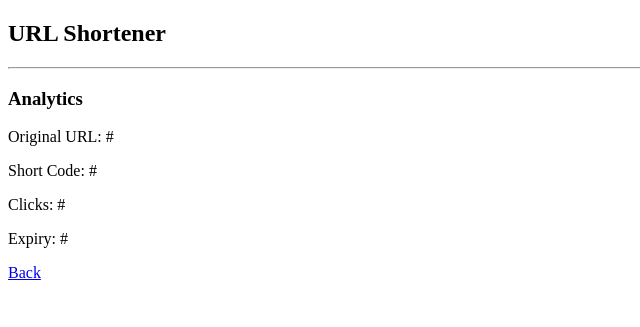
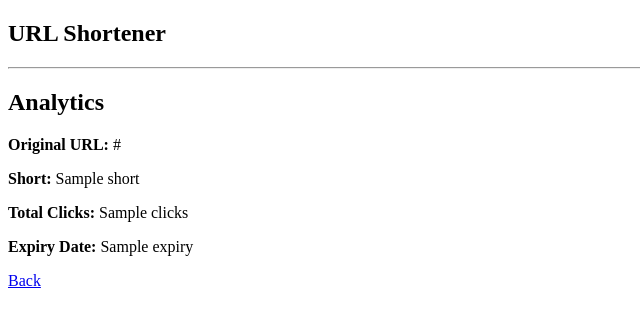
Before and after one commit to Marvania-Shreya/URL-Shortner, a Flask app: template templates/analytics.html in a window 1280 px wide. Shown: the top 327 px of the page, without its empty margins (0-640 px from the left). Run offline with Flask 3, Linux system fonts and the light colour scheme; the template is opened without the code that fills it: most values are stand-ins (such as "Sample title", 1, 10 or a date in 2020).

Commit message:
Update analytics.html

```diff
--- a/templates/analytics.html
+++ b/templates/analytics.html
@@ -1,11 +1,13 @@
 {% extends "base.html" %}
 {% block content %}
 
-<h3>Analytics</h3>
-<p>Original URL: {{url[1]}}</p>
-<p>Short Code: {{url[2]}}</p>
-<p>Clicks: {{url[3]}}</p>
-<p>Expiry: {{url[4]}}</p>
+<h2>Analytics</h2>
+
+<p><b>Original URL:</b> {{ url.long_url }}</p>
+<p><b>Short:</b> {{ url.short }}</p>
+<p><b>Total Clicks:</b> {{ url.clicks }}</p>
+<p><b>Expiry Date:</b> {{ url.expiry }}</p>
 
 <a href="/">Back</a>
+
 {% endblock %}
```
